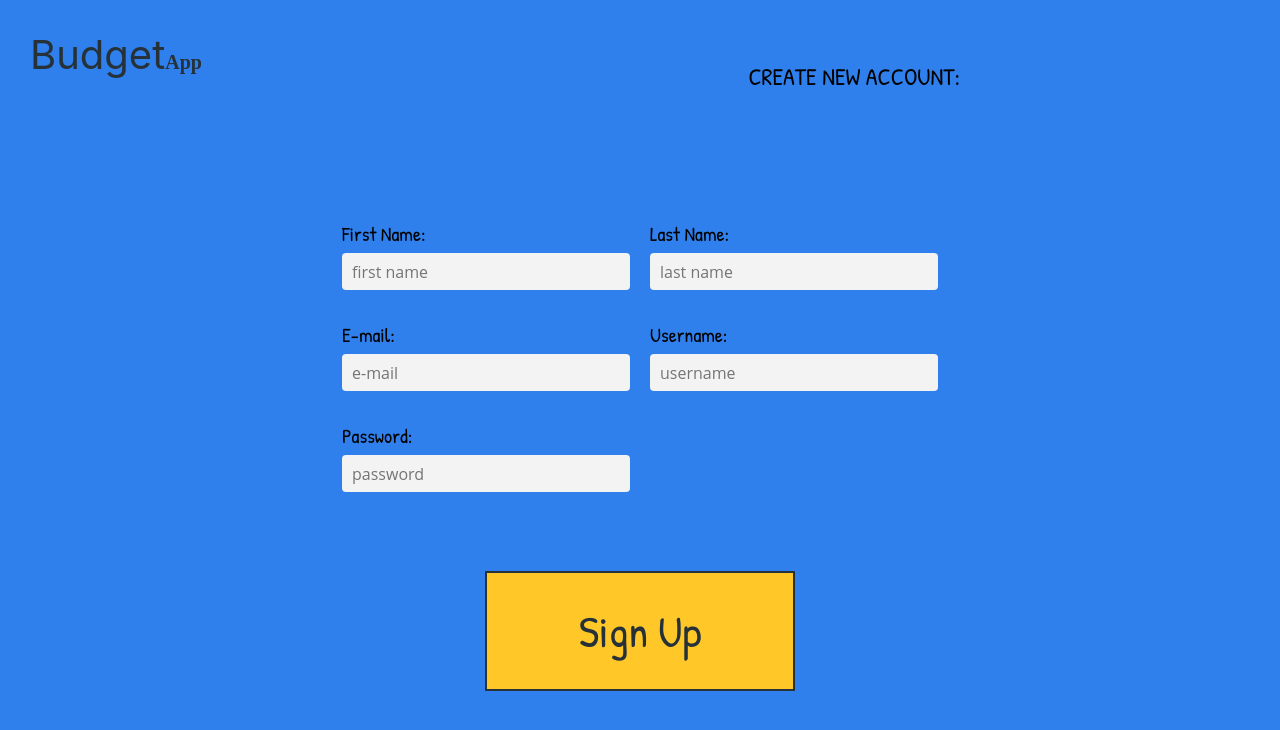
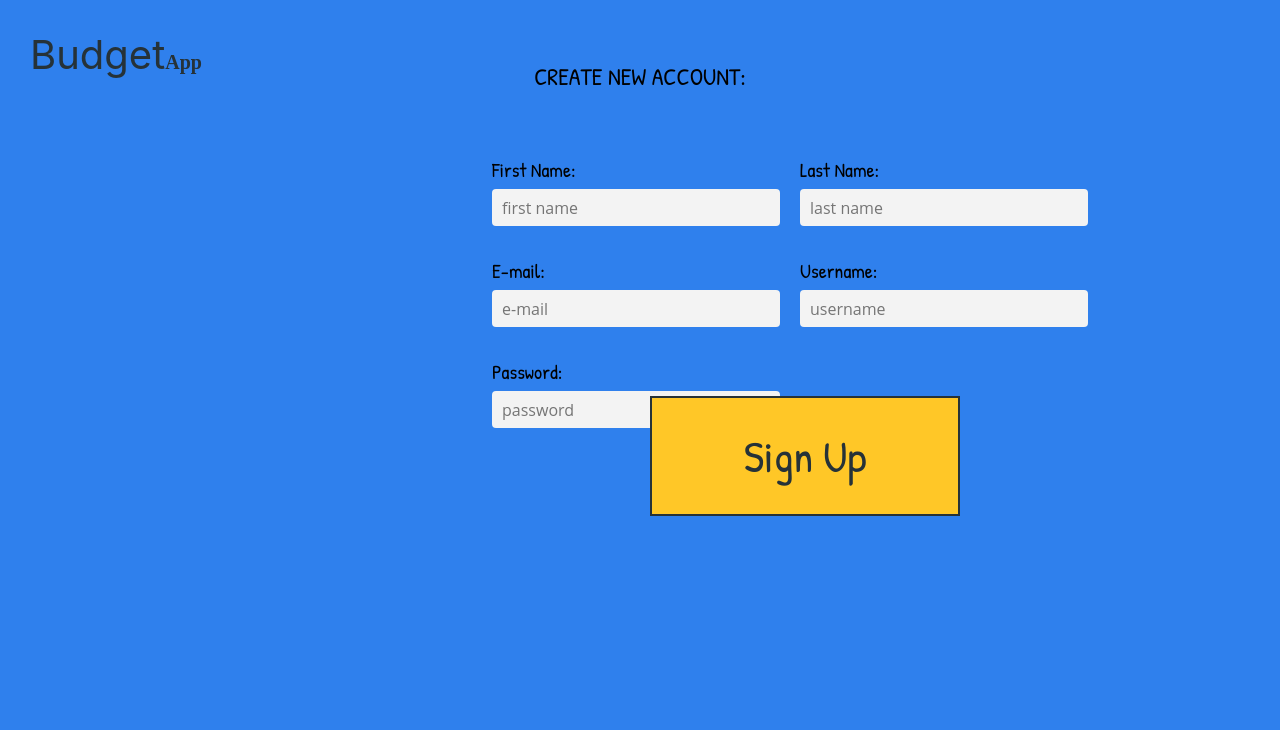
Before and after one commit to irinagetman1973/CS203-Budget-App, a React (Create React App) app: page /sign-up in a window 1280 px wide. Shown: the top 730 px of the page. Built offline with nearby package versions, Linux system fonts and the light colour scheme.

Commit message:
Style changes

```diff
--- a/src/components/Login.js
+++ b/src/components/Login.js
@@ -21,9 +21,11 @@ export const Login = () =>{
                 </div>
             </div>
             <div className="footer">
-            <button className='login-btn'>
-                 Log in
-            </button>
+                <div className="button">
+                    <button className='login-btn'>
+                        Log in
+                    </button>
+                </div>
             </div>
         </div>
         </>
--- a/src/components/SignUp.js
+++ b/src/components/SignUp.js
@@ -33,9 +33,11 @@ export const SignUp = () =>{
                     </div>
                 </div>
             <div className="footer">
+                <div className="button">
                     <button className='sign-btn'>
                          Sign Up
                     </button>
+                </div>
             </div>
         </div>
         </>
--- a/src/components/Style.css
+++ b/src/components/Style.css
@@ -8,19 +8,20 @@
 .header {
     font-size: 24px;
     font-family: 'Patrick Hand', cursive, sans-serif;
-    position: absolute;
-    right: 25%;
 }
 
 .content {
   display: flex;
   flex-direction: column;
-  align-items: flex-end;
   padding-top: 10%;
   padding-right: 25%;
 }
 
 .form1 {
+  position: absolute;
+  right: 25%;
+  padding-top: 10%;
+  padding-left: 75%;
   margin-top: 2em;
   display: flex;
   flex-direction: column;
@@ -28,6 +29,10 @@
 }
 
 .form2 {
+  position: absolute;
+  right: 15%;
+  padding-top: 5%;
+  padding-left: 75%;
   margin-top: 2em;
   display: grid;
   grid-template-columns: 1fr 1fr;
@@ -44,6 +49,13 @@
 
 label {
   font-size: 20px;
+}
+
+.button {
+  position: absolute;
+  right: 25%;
+  padding-top: 10%;
+  padding-left: 75%;
 }
 
 input {
```
Lines whose indentation alone changed are shown as unchanged.
